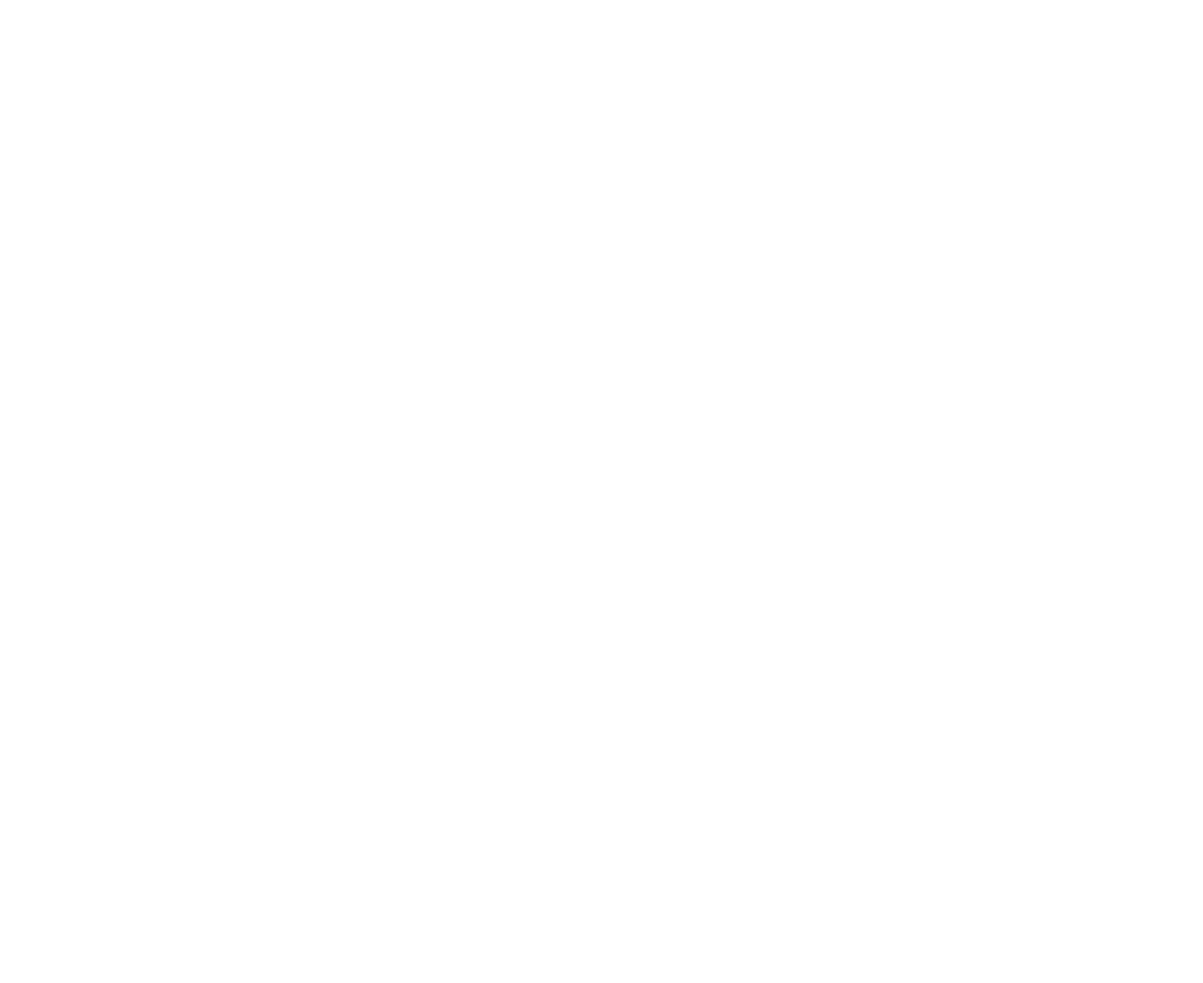
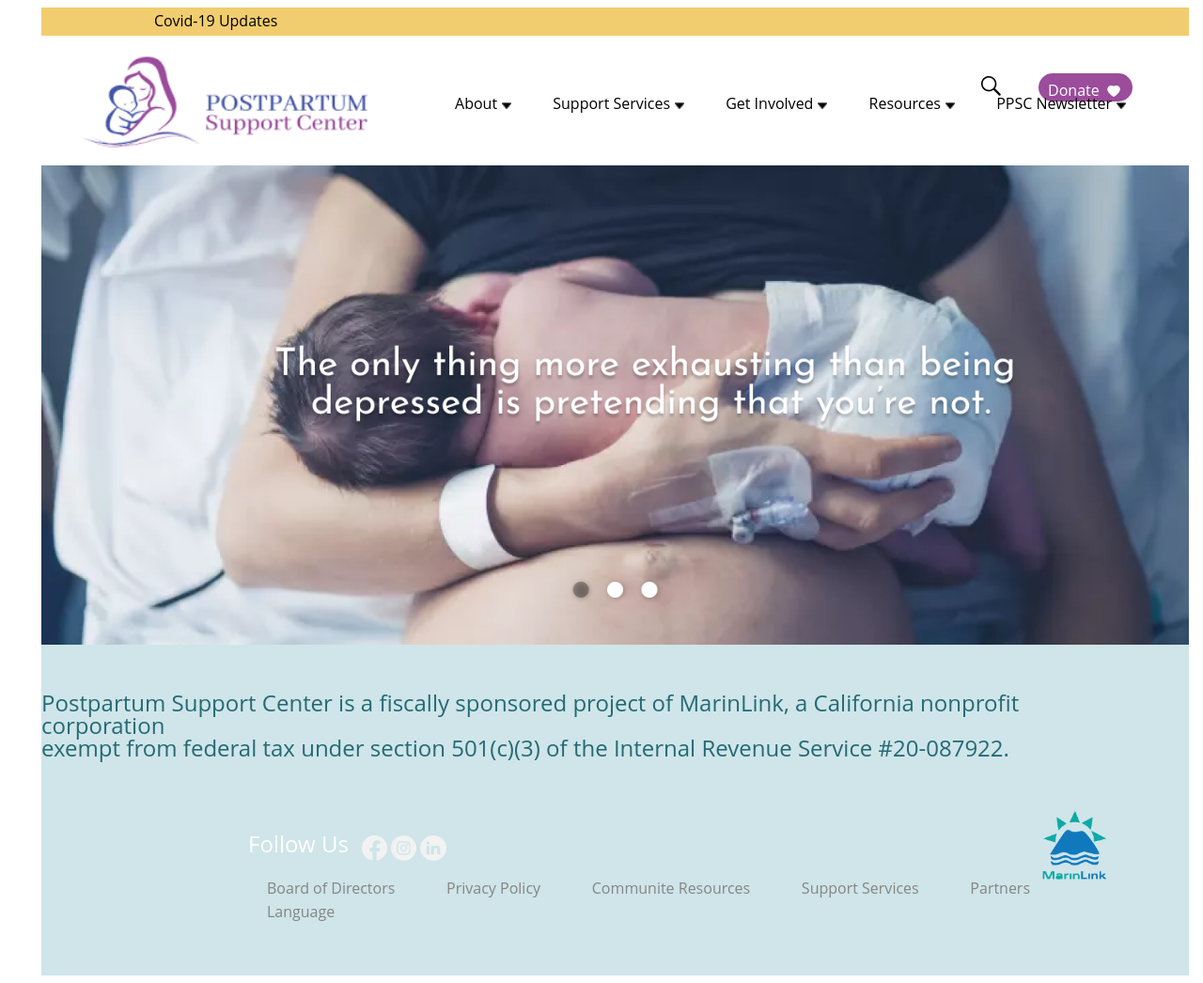
Before and after one commit to xlaraoliv/HW_20, a plain HTML site: page index.html in a window 1280 px wide. Shown: the whole page at 94% size. Before the commit the page ends 800 px from the top, so only its background shows below. Drawn offline with nearby package versions, Linux system fonts and the light colour scheme.

Commit message:
bootstrap changes

```diff
--- a/css/index.css
+++ b/css/index.css
@@ -0,0 +1,9 @@
+#redColumn {
+    height: 100px;
+    background-color: red;
+}
+
+#blueColumn {
+    height: 100px;
+    background-color: blue;
+}
--- /dev/null
+++ b/css/style.css
@@ -0,0 +1,176 @@
+body {
+    font-style: normal;
+    /* font-weight: normal; */
+    line-height: 24px;
+    margin: auto;
+    margin-bottom: 0px;
+    padding: 8px 0px 8px 29px;
+    color: #000000;
+    font-family: 'Open Sans', sans-serif;
+  }
+  /* Header Styles */
+  .header {
+    background-color: white;
+    width: 100%;
+    display: inline-block;
+    height: 200px;
+    font-size: 24px;
+  }
+  /* Logo */
+  .logo {
+    margin-left: 55px;
+    margin-top: 7px;
+    width: 264px;
+    height: 131px;
+    float: left;
+ }
+.logoImg{
+    width: 100px;
+    height: 100px;
+}
+/* alert container */
+.alertContainer{
+  width: 100%;
+  height: 30px;
+  background-color: #F1CD6F;
+  position: relative;
+
+}
+.alert{
+  height:25px;
+  margin-bottom: 10px;
+  position: absolute;
+  top: 2px;
+  left: 80px;
+
+}
+.alert-triangle{
+  width: 10px;
+  height: 10px;
+}
+.covid{
+  position: absolute;
+  top: 2px;
+  left: 120px;
+  font-family: 'Open Sans', sans-serif;
+}
+
+#navegation_container{
+  position: relative;
+  height: 100px;
+
+}
+#logoImg{
+height: 100px;
+position: absolute;
+left: 40px;
+top: 20px;
+
+}
+#eye_container{
+  position: absolute;
+  right: 200px;
+  top: 40px;
+}
+#donateButton{
+  position: absolute;
+  width: 100px;
+  height: 30px;
+  background-color: #9B4C9B;
+  border-radius: 20px;
+  top: 40px;
+  right: 60px;
+}
+#donateButtonText {
+  color: white;
+  position: absolute;
+  top:6px;
+  left: 10px;
+  font-size: 16px;
+}
+#donateButtonImage {
+  position: absolute;
+  top: 5px;
+  right: 12px;
+}
+#Nav_Buttons_List {
+  }
+  #nav {
+    position: absolute;
+    top: 60px;
+    left: 400px;
+  }
+  .Nav_Button {
+    display: inline-block;
+    margin-right: 40px;
+   font-size: 16px;
+  }
+  .Nav_triangle {
+    height: 10px;
+    width: 10px;
+    margin-left: 5px
+  }
+.Hero_Banner_container{
+  width: 100%;
+}
+#Hero_Banner {
+  width: 100%;
+}
+footer {
+  position: relative;
+  height: 352px;
+  width: 100%;
+  background-color: #CFE5E9;
+}
+#Footer {
+    position: absolute;
+    bottom: 40px;
+    left: 200px;
+  }
+#FooterButtons {
+    display: inline-block;
+    margin-right: 70px;
+    font-size: 18px;
+    }
+    .footeritem {
+      display: inline-block;
+    margin-right: 50px;
+   font-size: 16px;
+   color: #858585;
+
+    }
+    #marin_container {
+      position: absolute;
+      bottom: 100px;
+      right: 80px;
+    }
+    #Marin {
+      height: 80px;
+    }
+    #Footer_Text {
+      position: absolute;
+      top: 50px;
+      right: 100px;
+      font-size: 24px;
+      color: #256A75;
+
+    }
+    .inlineblock {
+      display: inline-block;
+      top: 40px;
+      right: 100px;
+      color: white;
+
+    }
+    #followcolor{
+    display: inline-block;
+    font-size: 24px;
+    color: white;
+    margin-right: 10px;
+    }
+    #sociallogos{
+      position: absolute;
+      top: 200px;
+      left: 220px;
+      margin-right: 20px;
+    }
--- a/index.html
+++ b/index.html
@@ -6,11 +6,87 @@
     <title>Document</title>
     <link rel="stylesheet" href="https://stackpath.bootstrapcdn.com/bootstrap/4.5.2/css/bootstrap.min.css" integrity="sha384-JcKb8q3iqJ61gNV9KGb8thSsNjpSL0n8PARn9HuZOnIxN0hoP+VmmDGMN5t9UJ0Z" crossorigin="anonymous">
     <script src="https://code.jquery.com/jquery-3.5.1.slim.min.js" integrity="sha384-DfXdz2htPH0lsSSs5nCTpuj/zy4C+OGpamoFVy38MVBnE+IbbVYUew+OrCXaRkfj" crossorigin="anonymous"></script>
-<script src="https://cdn.jsdelivr.net/npm/popper.js@1.16.1/dist/umd/popper.min.js" integrity="sha384-9/reFTGAW83EW2RDu2S0VKaIzap3H66lZH81PoYlFhbGU+6BZp6G7niu735Sk7lN" crossorigin="anonymous"></script>
-<script src="https://stackpath.bootstrapcdn.com/bootstrap/4.5.2/js/bootstrap.min.js" integrity="sha384-B4gt1jrGC7Jh4AgTPSdUtOBvfO8shuf57BaghqFfPlYxofvL8/KUEfYiJOMMV+rV" crossorigin="anonymous"></script>
-<link rel="stylesheet" href="css/index.css">
+    <script src="https://cdn.jsdelivr.net/npm/popper.js@1.16.1/dist/umd/popper.min.js" integrity="sha384-9/reFTGAW83EW2RDu2S0VKaIzap3H66lZH81PoYlFhbGU+6BZp6G7niu735Sk7lN" crossorigin="anonymous"></script>
+    <script src="https://stackpath.bootstrapcdn.com/bootstrap/4.5.2/js/bootstrap.min.js" integrity="sha384-B4gt1jrGC7Jh4AgTPSdUtOBvfO8shuf57BaghqFfPlYxofvL8/KUEfYiJOMMV+rV" crossorigin="anonymous"></script>
+    <link rel="stylesheet" href="./css/index.css">
+    <link rel="stylesheet" href="./css/style.css">
 </head>
 <body>
+    <div class="container-fluid">
+        <div class="row">
+            <div class="col-lg-12 col-md-12 col-sm-12">
+                <header>
+                    <div class="alertContainer">
+                        <img class="alert" src="images/eva_alert-triangle-fill.png" alt="">
+                        <div class="covid">Covid-19 Updates</div>
+                    </div>
+                </header>
+            </div>
+        </div>
 
+        <div class="row">
+            <div class="col-lg-12 col-md-12 col-sm-12">
+                <div id="navegation_container">
+                    <div class="logo">
+                        <img id="logoImg" src="images/Logo2.png" alt="">
+                    </div>
+                    <div id="eye_container">
+                        <img class="eyeglass" src="images/Search.png" alt="">
+                    </div>
+                    <div id="donateButton">
+                        <div id="donateButtonText">Donate</div>
+                        <div id="donateButtonImage"><img src="./images/ant-design_heart-twotone.png"></div>
+                    </div>
+                    <div id="nav">
+                        <ul id="Nav_Buttons_List">
+                            <li class="Nav_Button">About<img class="Nav_triangle" src="images/ls_dropdown.png" alt=""></li>
+                            <li class="Nav_Button">Support Services<img class="Nav_triangle" src="images/ls_dropdown.png" alt=""></li>
+                            <li class="Nav_Button">Get Involved<img class="Nav_triangle" src="images/ls_dropdown.png" alt=""></li>
+                            <li class="Nav_Button">Resources<img class="Nav_triangle" src="images/ls_dropdown.png" alt=""></li>
+                            <li class="Nav_Button">PPSC Newsletter<img class="Nav_triangle" src="images/ls_dropdown.png" alt=""></li>
+                        </ul>
+                    </div>
+                </div>
+            </div>
+        </div>
+
+        <div class="row">
+            <div class="col-lg-12 col-md-12 col-sm-12">
+                <div id="Hero_Banner_container">
+                    <img id="Hero_Banner" src="images/heroImage.png" alt="">
+                </div>
+            </div>
+        </div>
+
+        <div class="row">
+            <div class="col-lg-12 col-md-12 col-sm-12">
+                <footer>
+                    <div>
+                        <p id="Footer_Text">Postpartum Support Center is a fiscally sponsored project of MarinLink, a California nonprofit corporation<br>exempt from federal tax under section 501(c)(3) of the Internal Revenue Service #20-087922.</p>
+                    </div>
+
+                    <div id="marin_container">
+                        <img id="Marin" src="images/marin.png" alt="">
+                    </div>
+                    <div id="sociallogos">
+                        <div id="followcolor" class="inlineblock">Follow Us</div>
+                        <div class="inlineblock"><img src="images/facebook.png" alt=""></div>
+                        <div class="inlineblock"><img src="images/Instagram (1).png" alt=""></div>
+                        <div class="inlineblock"><img src="images/In.png" alt=""></div>
+                    </div>
+                    <div id="Footer">
+                        <ul id="FooterButtons">
+                            <li class="footeritem">Board of Directors</li>
+                            <li class="footeritem">Privacy Policy</li>
+                            <li class="footeritem">Communite Resources</li>
+                            <li class="footeritem">Support Services</li>
+                            <li class="footeritem">Partners</li>
+                            <li class="footeritem">Language</li>
+                        </ul>
+                    </div>
+                </footer>
+            </div>
+        </div>
+    </div>
 </body>
 </html>
```
Also changed, not shown: images/In.png (added), images/Instagram (1).png (added), images/Logo.png (added), images/Logo2.png (added), images/Nav_triangle.png (added), images/Search.png (added), images/Search_icon.png (added), images/ant-design_heart-twotone.png (added), images/donate.png (added), images/eva_alert-triangle-fill.png (added), images/facebook.png (added), images/heroImage.png (added), images/homepage1.png (added), images/ls_dropdown.png (added), 1 more files, 1 other file.
